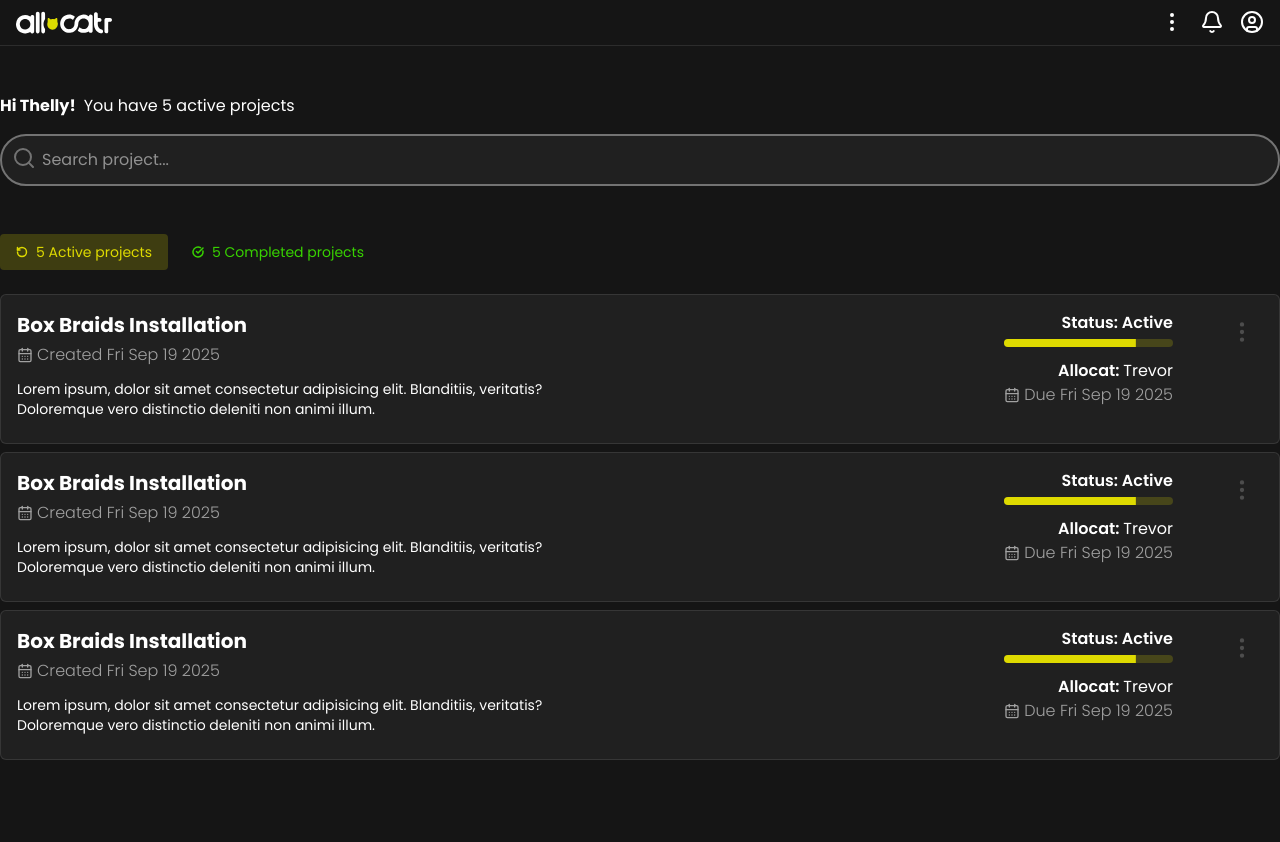
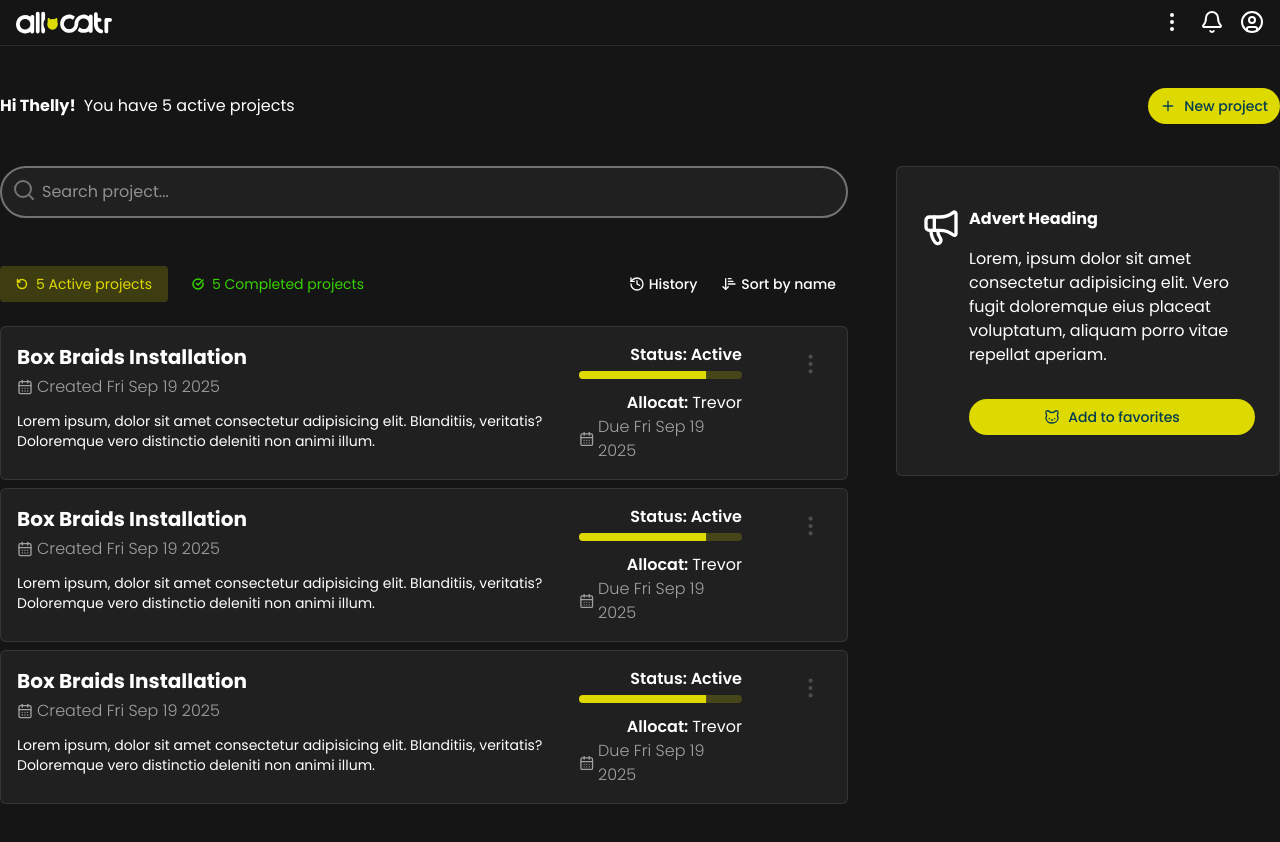
Before and after one commit to bytebytrevor/allocatrui, a React (Vite) app: page /dashboard/projects in a window 1280 px wide. Shown: the top 842 px of the page. Before the commit the page ends 800 px from the top, so only its background shows below. Built offline with nearby package versions, Linux system fonts and the light colour scheme.

Commit message:
Add Ad section

```diff
--- a/src/pages/Projects.tsx
+++ b/src/pages/Projects.tsx
@@ -1,7 +1,9 @@
 import DashboardMainNav from "@/components/DashboardMainNav";
 import ProjectCard from "@/components/ProjectCard";
 import ProjectStatusBadge from "@/components/ProjectStatusBadge";
-import { CircleCheckBigIcon, RotateCcwIcon } from "lucide-react";
+import { Button } from "@/components/ui/button";
+import { ArrowDownNarrowWideIcon, CatIcon, CircleCheckBigIcon, HeartIcon, HeartOffIcon, History, Megaphone, MegaphoneIcon, PlusIcon, RotateCcwIcon, ViewIcon } from "lucide-react";
+import { Link } from "react-router-dom";
 
 function Projects() {
     return (
@@ -10,12 +12,17 @@ function Projects() {
                 <DashboardMainNav />
             </header>
             <main className="container flex-col my-8 mx-auto">
-                <section>
-                    <div>
+                <div className="flex items-center justify-between">
                     <div className="flex items-center space-x-2">
                         <h1 className="font-bold my-4">Hi Thelly!</h1>
                         <span className="">You have 5 active projects</span>
                     </div>
+                    <div className="flex items-center gap-4">
+                        <Button className="rounded-full"><PlusIcon />New project</Button>
+                    </div>
+                </div>
+                <section className="flex gap-12 justify-between w-full mt-8">
+                    <section className="w-full">
                         <form action="">
                             <input
                                 type="text"
@@ -25,16 +32,34 @@ function Projects() {
                                 className="search w-full rounded-full"
                             />
                         </form>
-                        <div className="flex gap-2 mt-12">
+                        <div className="flex items-center justify-between mt-12">
+                            <div className="flex items-center gap-2">
                                 <ProjectStatusBadge label={"5 Active projects"} color={"primary"} bg={"primary"} icon={RotateCcwIcon} />
                                 <ProjectStatusBadge label={"5 Completed projects"} color={"accent-2"} bg={"accent-2"} icon={CircleCheckBigIcon} />
+                            </div>
+                            <div className="flex">
+                                <Button variant="link" className="flex items-center gap-1 text-foreground"><History /> History</Button>
+                                <Button variant="link" className="flex items-center gap-1 text-foreground"><ArrowDownNarrowWideIcon /> Sort by name</Button>
+
+                            </div>
                         </div>
                         <div className="flex flex-col gap-2 my-6">
                             <ProjectCard />
                             <ProjectCard />
                             <ProjectCard />
                         </div>
+                    </section>
+                    <aside>
+                        <div className="flex items-start gap-2 w-sm bg-accent border px-6 py-10 rounded-[6px]">
+                            <span className=""><Megaphone size={40} /></span>
+                            <div className="flex flex-col space-y-4">
+                                <h3 className="font-bold">Advert Heading</h3>
+                                <p>Lorem, ipsum dolor sit amet consectetur adipisicing elit. Vero fugit doloremque eius placeat voluptatum, aliquam porro vitae repellat aperiam.</p>
+
+                                <Button className="rounded-full mt-4"><CatIcon />Add to favorites</Button>
                             </div>
+                        </div>
+                    </aside>
                 </section>
             </main>
         </>
```
Lines whose indentation alone changed are shown as unchanged.
